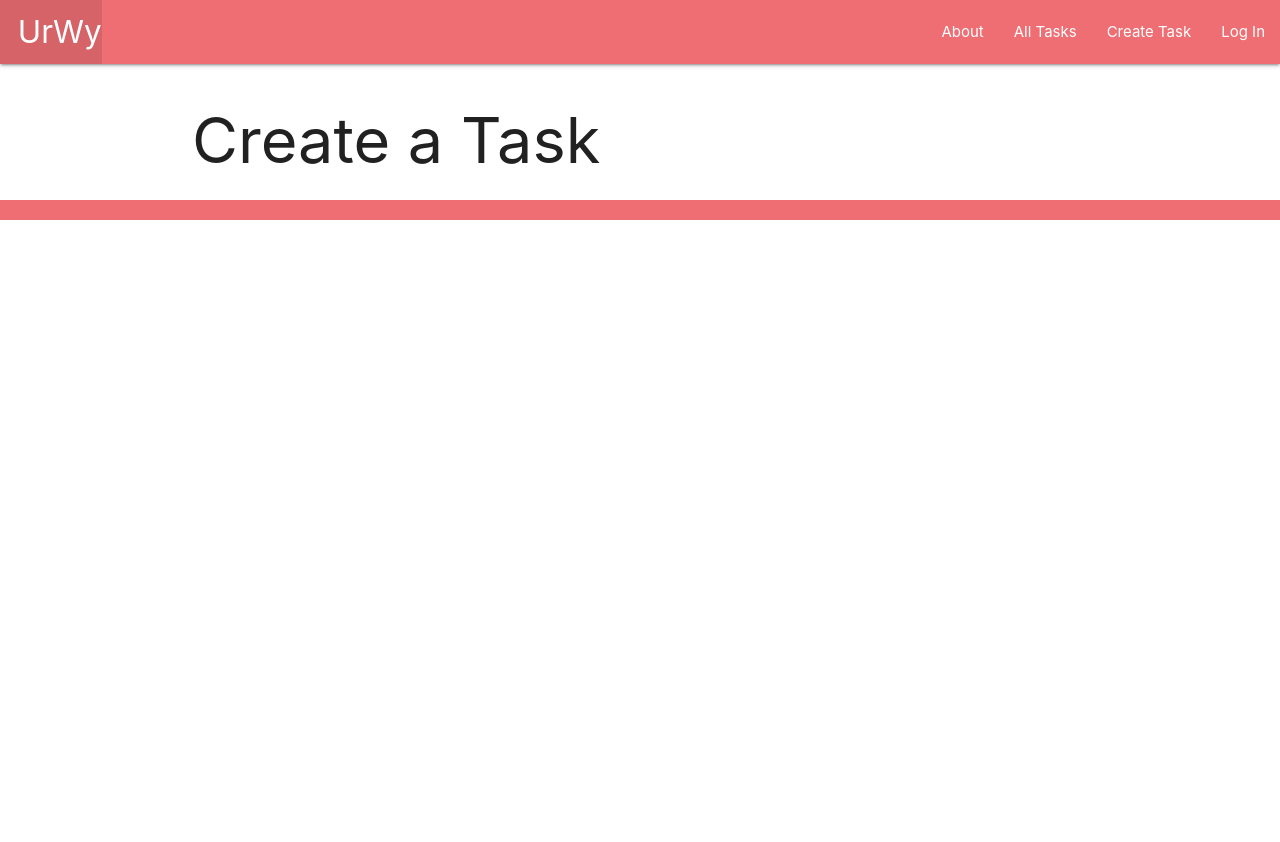
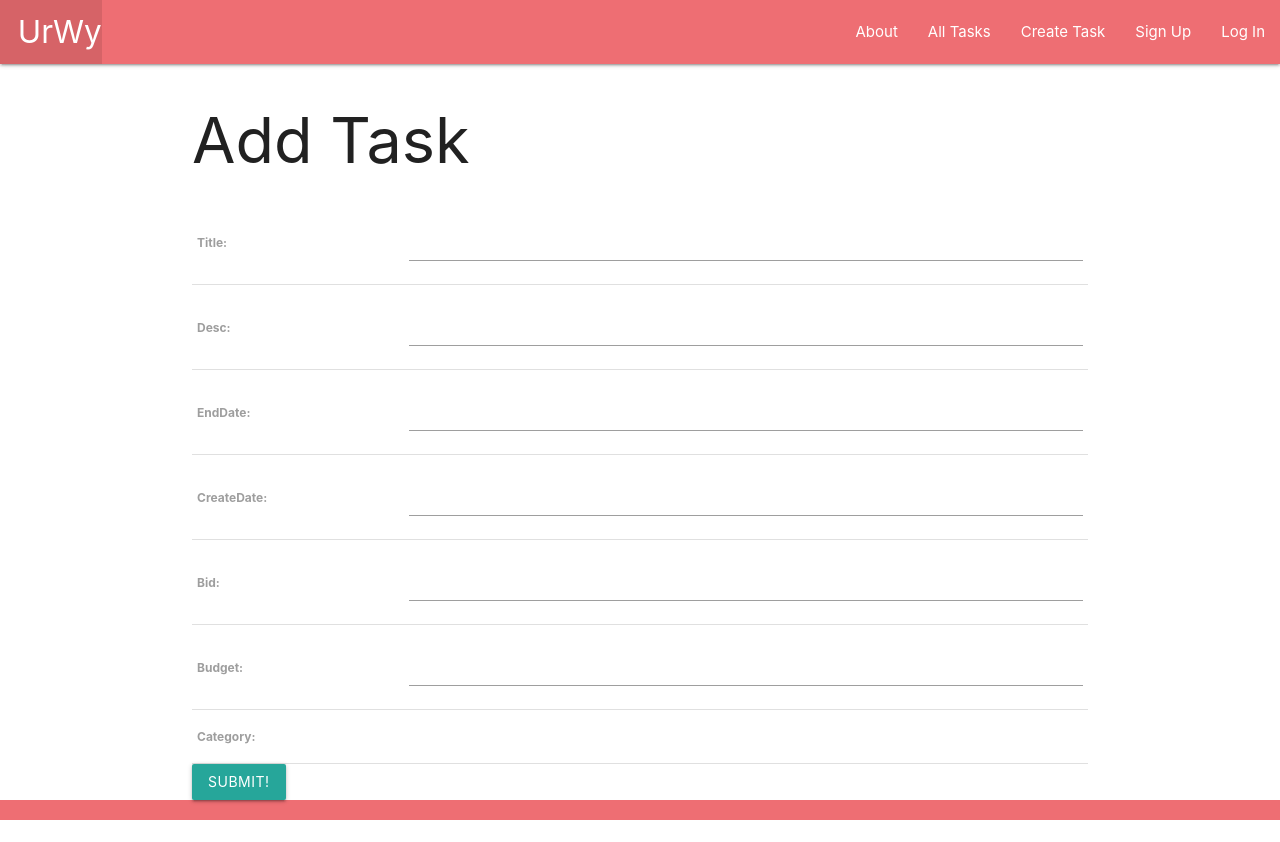
Before and after one commit to rsraj9980/urwy, a Django app: page /tasks/create/ in a window 1280 px wide. Before the commit the page ends 220 px from the top, so only its background shows below. Run offline with Django 3.2, Linux system fonts and the light colour scheme; data that the repository does not hold is empty.

Commit message:
Finalize previous commit

```diff
--- a/main_app/templates/base.html
+++ b/main_app/templates/base.html
@@ -23,6 +23,7 @@
                     {% if user.is_authenticated %}
                       <li><a href="{% url 'logout' %}">Log Out</a></li>
                     {% else %}
+                      <li><a href="{% url 'signup' %}">Sign Up</a></li>
                       <li><a href="{% url 'login' %}">Log In</a></li>
                     {% endif %}
                   </ul>
@@ -33,7 +34,7 @@
         {% block content %} {% endblock %}
     </main>
     <footer class="page-footer">
-        <div class="right">All Rights Reserved, &copy; 2021 Cat Collector &nbsp;</div>
+        <div class="right">All Rights Reserved, &copy; 2021 UrWy &nbsp;</div>
     </footer>
 </body>
 
--- a/main_app/templates/main_app/task_form.html
+++ b/main_app/templates/main_app/task_form.html
@@ -1,5 +1,16 @@
-{% extends 'base.html' %} {% block content %}
+{% extends 'base.html' %}
 
-<h1>Create a Task</h1>
-
+{% block content %}
+    <h1>Add Task</h1>
+  <!-- Leaving the action empty makes the form post to the same url used to display it -->
+  <form action="" method="post">
+    <!-- Django requires the following for security purposes -->
+    {% csrf_token %}
+    <table>
+      <!-- Render the inputs inside of <tr>s & <td>s -->
+      <!-- form is an instance of a ModelForm class -->
+      {{ form.as_table }}
+    </table>
+    <input type="submit" value="Submit!" class="btn">
+  </form>
 {% endblock %}
--- a/main_app/urls.py
+++ b/main_app/urls.py
@@ -5,4 +5,5 @@ urlpatterns = [
     path('', views.home, name='home'),
     path('tasks/', views.tasks_index, name='tasks_index'),
     path('tasks/create/', views.TasksCreate.as_view(), name='tasks_create'),
+    path('accounts/signup/', views.signup, name='signup'),
 ]
--- a/main_app/views.py
+++ b/main_app/views.py
@@ -1,6 +1,8 @@
-from django.shortcuts import render
+from django.shortcuts import render, redirect
 from django.views.generic.edit import CreateView
 from .models import Task
+from django.contrib.auth import login
+from django.contrib.auth.forms import UserCreationForm
 
 # Create your views here.
 
@@ -13,3 +15,22 @@ def tasks_index(request):
 class TasksCreate(CreateView):
   model = Task
   fields = ['title', 'desc', 'endDate', 'createDate', 'bid', 'budget', 'category']
+
+def signup(request):
+  error_message = ''
+  if request.method == 'POST':
+    # This is how to create a 'user' form object
+    # that includes the data from the browser
+    form = UserCreationForm(request.POST)
+    if form.is_valid():
+      # This will add the user to the database
+      user = form.save()
+      # This is how we log a user in via code
+      login(request, user)
+      return redirect('tasks_index')
+    else:
+      error_message = 'Invalid sign up - try again'
+  # A bad POST or a GET request, so render signup.html with an empty form
+  form = UserCreationForm()
+  context = {'form': form, 'error_message': error_message}
+  return render(request, 'registration/signup.html', context)
```
Also changed, not shown: main_app/templates/registration/signup.html (added, +13 -0 lines).
